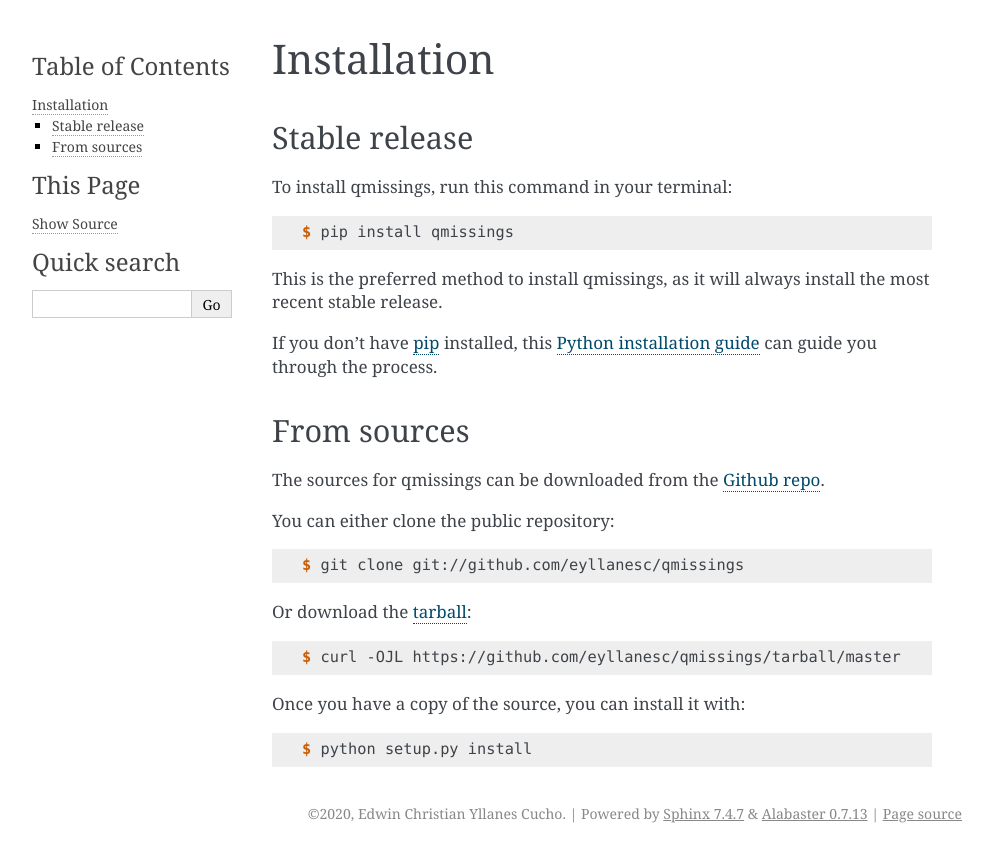
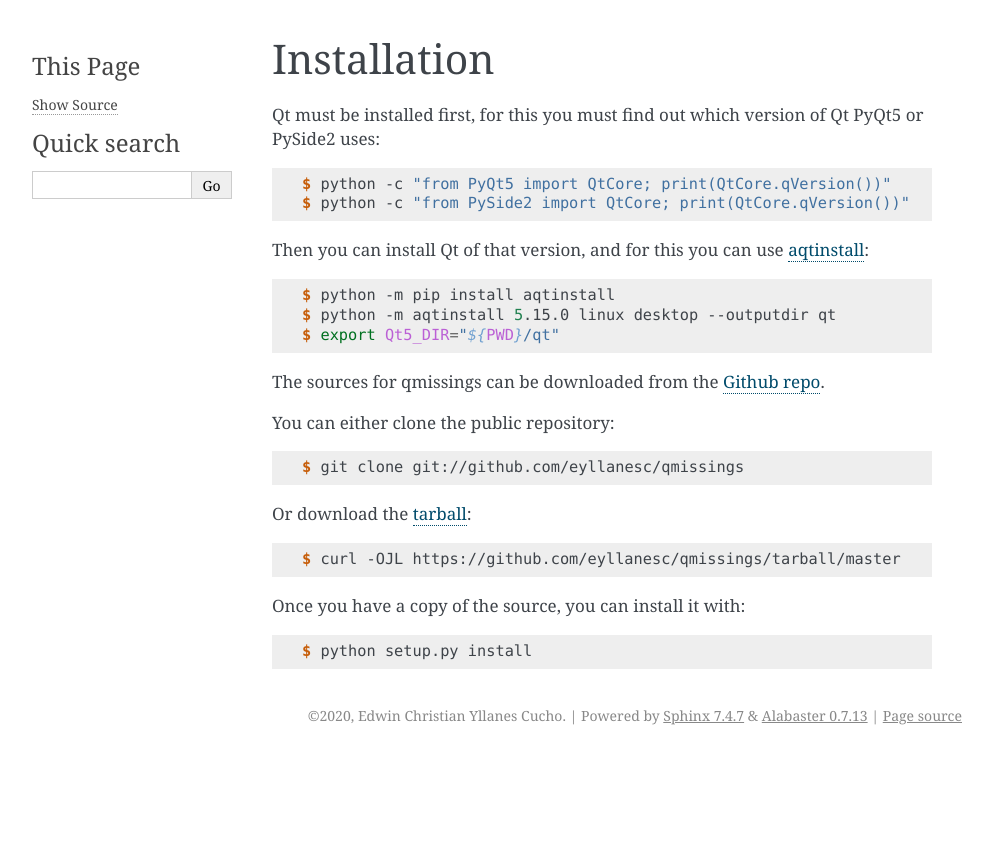
Before and after one commit to eyllanesc/qmissings, a Sphinx documentation site: the page built from docs/installation.rst, in a window 1280 px wide. Shown: the top 862 px of the page, without its empty margins (148-1141 px from the left). Built offline with Sphinx 7.4.7, drawn with Linux system fonts in a browser that asks for light colours; the version number is read from the project's files by our own code.

Commit message:
update installation

```diff
--- a/docs/installation.rst
+++ b/docs/installation.rst
@@ -4,27 +4,21 @@
 Installation
 ============
 
-
-Stable release
---------------
-
-To install qmissings, run this command in your terminal:
+Qt must be installed first, for this you must find out which version of Qt PyQt5 or PySide2 uses:
 
 .. code-block:: console
 
-    $ pip install qmissings
+    $ python -c "from PyQt5 import QtCore; print(QtCore.qVersion())"
+    $ python -c "from PySide2 import QtCore; print(QtCore.qVersion())"
 
-This is the preferred method to install qmissings, as it will always install the most recent stable release.
+Then you can install Qt of that version, and for this you can use aqtinstall_:
 
-If you don't have `pip`_ installed, this `Python installation guide`_ can guide
-you through the process.
+.. code-block:: console
 
-.. _pip: https://pip.pypa.io
-.. _Python installation guide: http://docs.python-guide.org/en/latest/starting/installation/
+    $ python -m pip install aqtinstall
+    $ python -m aqtinstall 5.15.0 linux desktop --outputdir qt
+    $ export Qt5_DIR="${PWD}/qt"
 
-
-From sources
-------------
 
 The sources for qmissings can be downloaded from the `Github repo`_.
 
@@ -49,3 +43,4 @@ Once you have a copy of the source, you can install it with:
 
 .. _Github repo: https://github.com/eyllanesc/qmissings
 .. _tarball: https://github.com/eyllanesc/qmissings/tarball/master
+.. _aqtinstall: https://github.com/miurahr/aqtinstall
```
Also changed, not shown: README.rst (+6 -3 lines), ci.py (deleted, +0 -10 lines), 1 other file.
